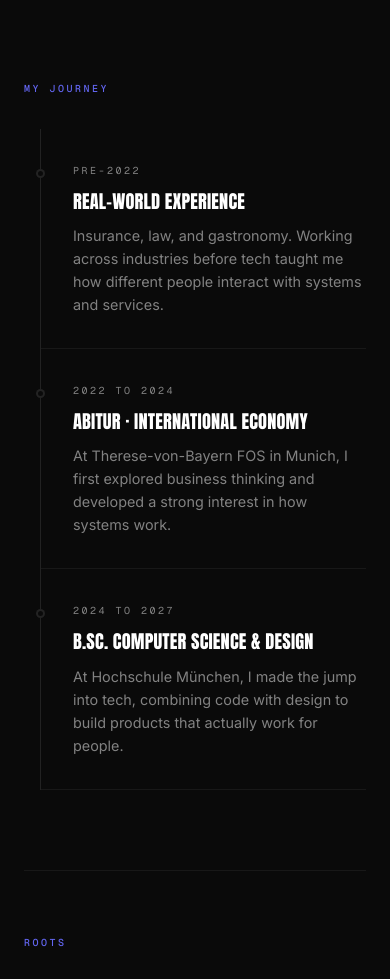
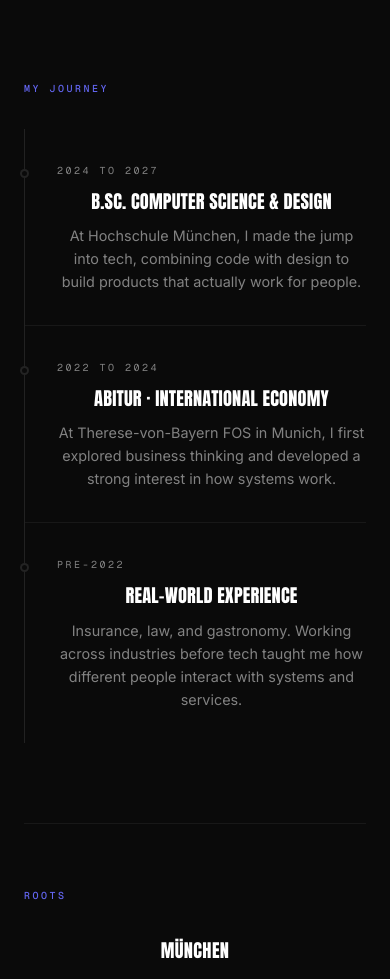
Before and after one commit to Aicha-elhali/portfolio, a Next.js app in the folder frontend/: page /about in a window 390 px wide. Shown: the part 2180-3159 px from the top of the page. Built offline with nearby package versions, Linux system fonts and the light colour scheme; no server answers.

Commit message:
About journey polish and unify email to hm.edu
Reverse the journey to newest-first, center the timeline, drop the divider
under the last entry and center-align the entry text. Use aicha.el_hali@hm.edu
everywhere (contact form, social links) to match the footer.

```diff
--- a/frontend/app/about/page.module.css
+++ b/frontend/app/about/page.module.css
@@ -215,7 +215,9 @@
   flex-direction: column;
   gap: 0;
   border-left: 1px solid var(--border-default);
-  margin-left: var(--space-20);
+  /* Centered on the page */
+  max-width: 760px;
+  margin: 0 auto;
 }
 
 .journeyItem,
@@ -227,6 +229,12 @@
   padding-left: var(--space-8);
   border-bottom: 1px solid var(--border-subtle);
   position: relative;
+}
+
+/* No divider under the last entry */
+.journeyItem:last-child,
+.journeyItemActive:last-child {
+  border-bottom: none;
 }
 
 .journeyItem::before,
@@ -265,6 +273,8 @@
   display: flex;
   flex-direction: column;
   gap: var(--space-2);
+  align-items: center;
+  text-align: center;
 }
 
 .journeyTitle {
@@ -654,9 +664,6 @@
 }
 
 @media (max-width: 900px) {
-  .journeyTimeline {
-    margin-left: var(--space-4);
-  }
   .journeyItem,
   .journeyItemActive {
     grid-template-columns: 1fr;
--- a/frontend/app/about/page.tsx
+++ b/frontend/app/about/page.tsx
@@ -149,11 +149,11 @@ export default function About() {
           <span className={styles.sectionLabel}>MY JOURNEY</span>
           <div className={styles.journeyTimeline}>
             <div className={styles.journeyItem}>
-              <span className={styles.journeyDate}>PRE-2022</span>
+              <span className={styles.journeyDate}>2024 to 2027</span>
               <div className={styles.journeyContent}>
-                <h3 className={styles.journeyTitle}>Real-World Experience</h3>
+                <h3 className={styles.journeyTitle}>B.Sc. Computer Science &amp; Design</h3>
                 <p className={styles.journeyText}>
-                  Insurance, law, and gastronomy. Working across industries before tech taught me how different people interact with systems and services.
+                  At Hochschule München, I made the jump into tech, combining code with design to build products that actually work for people.
                 </p>
               </div>
             </div>
@@ -167,11 +167,11 @@ export default function About() {
               </div>
             </div>
             <div className={styles.journeyItem}>
-              <span className={styles.journeyDate}>2024 to 2027</span>
+              <span className={styles.journeyDate}>PRE-2022</span>
               <div className={styles.journeyContent}>
-                <h3 className={styles.journeyTitle}>B.Sc. Computer Science &amp; Design</h3>
+                <h3 className={styles.journeyTitle}>Real-World Experience</h3>
                 <p className={styles.journeyText}>
-                  At Hochschule München, I made the jump into tech, combining code with design to build products that actually work for people.
+                  Insurance, law, and gastronomy. Working across industries before tech taught me how different people interact with systems and services.
                 </p>
               </div>
             </div>
--- a/frontend/app/components/SocialLinks.tsx
+++ b/frontend/app/components/SocialLinks.tsx
@@ -25,8 +25,8 @@ interface SocialLinksProps {
 const defaultLinks: SocialLink[] = [
   {
     label: "Email",
-    href: "mailto:a.elhali03@gmail.com",
-    displayText: "A.ELHALI03@GMAIL.COM"
+    href: "mailto:aicha.el_hali@hm.edu",
+    displayText: "AICHA.EL_HALI@HM.EDU"
   },
   {
     label: "LinkedIn",
--- a/frontend/app/contact/page.tsx
+++ b/frontend/app/contact/page.tsx
@@ -67,7 +67,7 @@ export default function Contact() {
 
     const subject = encodeURIComponent(`Message from ${formData.name}`);
     const body = encodeURIComponent(`Name: ${formData.name}\nEmail: ${formData.email}\n\n${formData.message}`);
-    window.location.href = `mailto:a.elhali03@gmail.com?subject=${subject}&body=${body}`;
+    window.location.href = `mailto:aicha.el_hali@hm.edu?subject=${subject}&body=${body}`;
   };
 
   const handleChange = (e: React.ChangeEvent<HTMLInputElement | HTMLTextAreaElement>) => {
```
